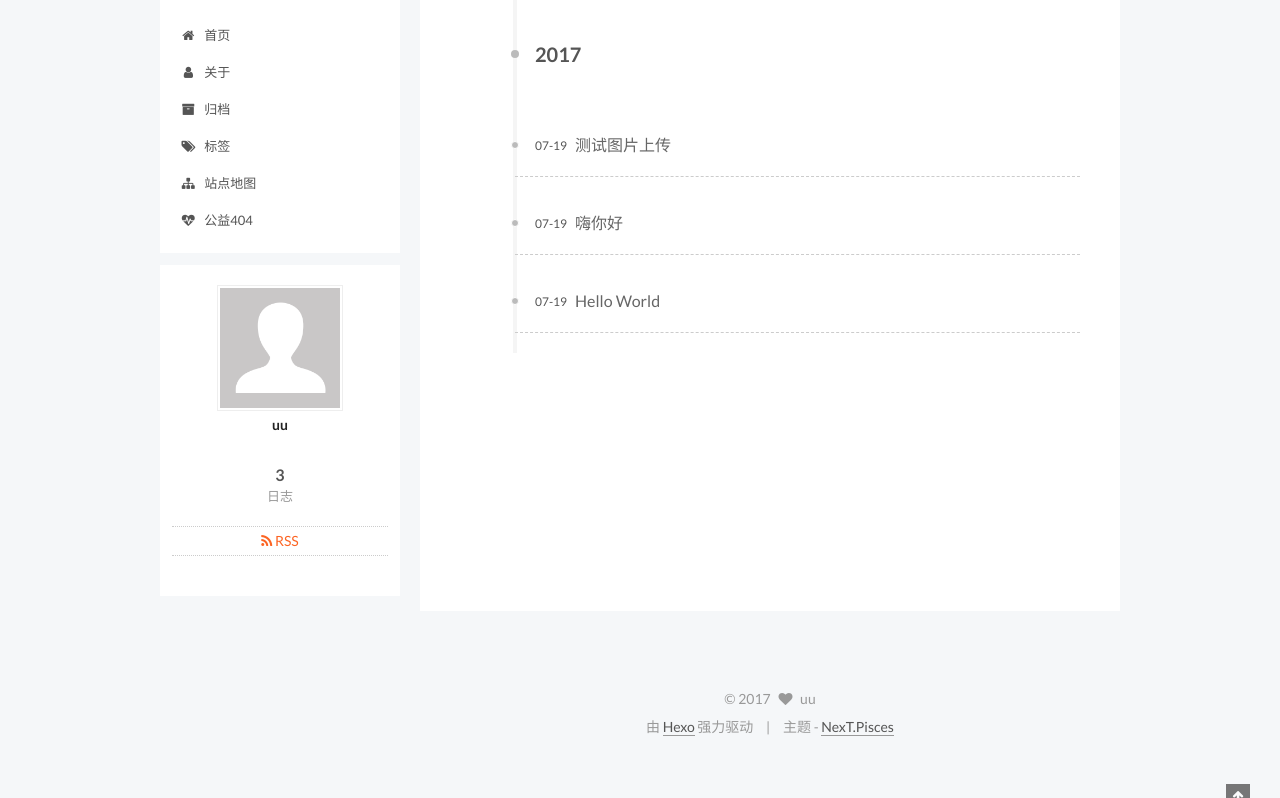
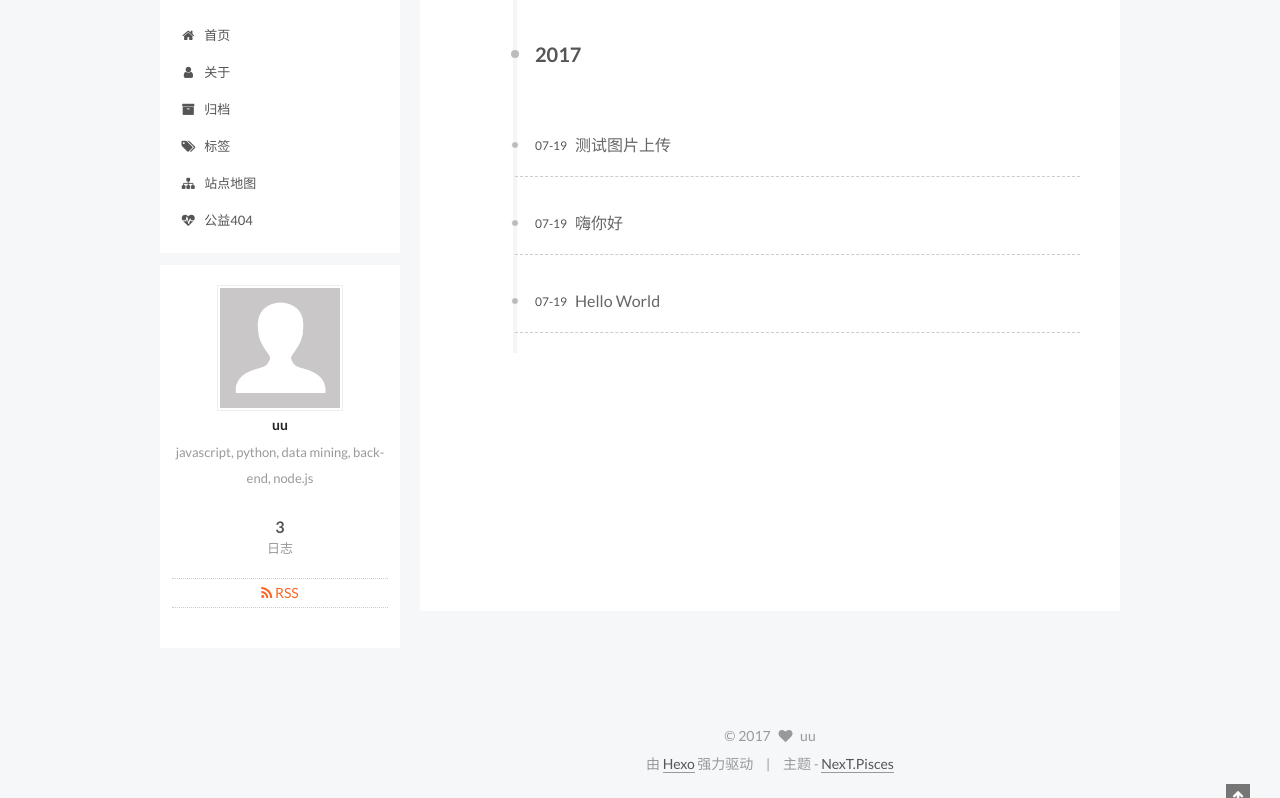
Before and after one commit to uniblackfire/uniblackfire.github.io, a plain HTML site: page archives/2017/07/index.html in a window 1280 px wide. Shown: the part 92-890 px from the top of the page. Before the commit the page ends 853 px from the top, so only its background shows below. Drawn offline with Linux system fonts and the light colour scheme.

Commit message:
Site updated: 2017-07-19 21:55:03

```diff
--- a/archives/2017/07/index.html
+++ b/archives/2017/07/index.html
@@ -95,13 +95,16 @@
 
 
 
+<meta name="description" content="javascript, python, data mining, back-end, node.js">
 <meta property="og:type" content="website">
 <meta property="og:title" content="豆帮">
 <meta property="og:url" content="http://blog.douban.help/archives/2017/07/index.html">
 <meta property="og:site_name" content="豆帮">
+<meta property="og:description" content="javascript, python, data mining, back-end, node.js">
 <meta property="og:locale" content="zh-Hans">
 <meta name="twitter:card" content="summary">
 <meta name="twitter:title" content="豆帮">
+<meta name="twitter:description" content="javascript, python, data mining, back-end, node.js">
 
 
 
@@ -443,7 +446,7 @@
                alt="uu" />
           <p class="site-author-name" itemprop="name">uu</p>
 
-              <p class="site-description motion-element" itemprop="description"></p>
+              <p class="site-description motion-element" itemprop="description">javascript, python, data mining, back-end, node.js</p>
 
         </div>
         <nav class="site-state motion-element">
```
Also changed, not shown: 2017/07/19/hello-world/index.html (+1 -1 lines), 2017/07/19/test/index.html (+1 -1 lines), 2017/07/19/testpic/index.html (+3 -1 lines), about/index.html (+1 -3 lines), archives/2017/index.html (+4 -1 lines), archives/index.html (+4 -1 lines), index.html (+4 -1 lines).
